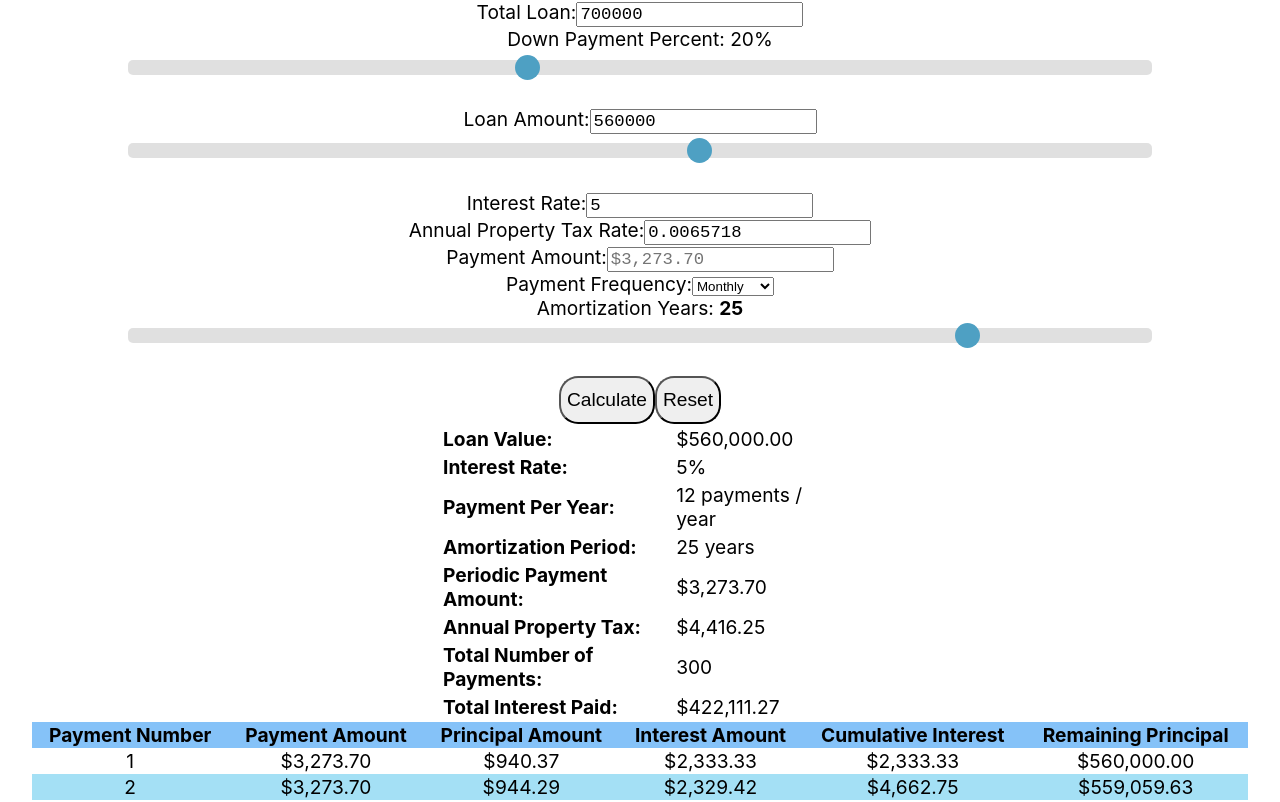
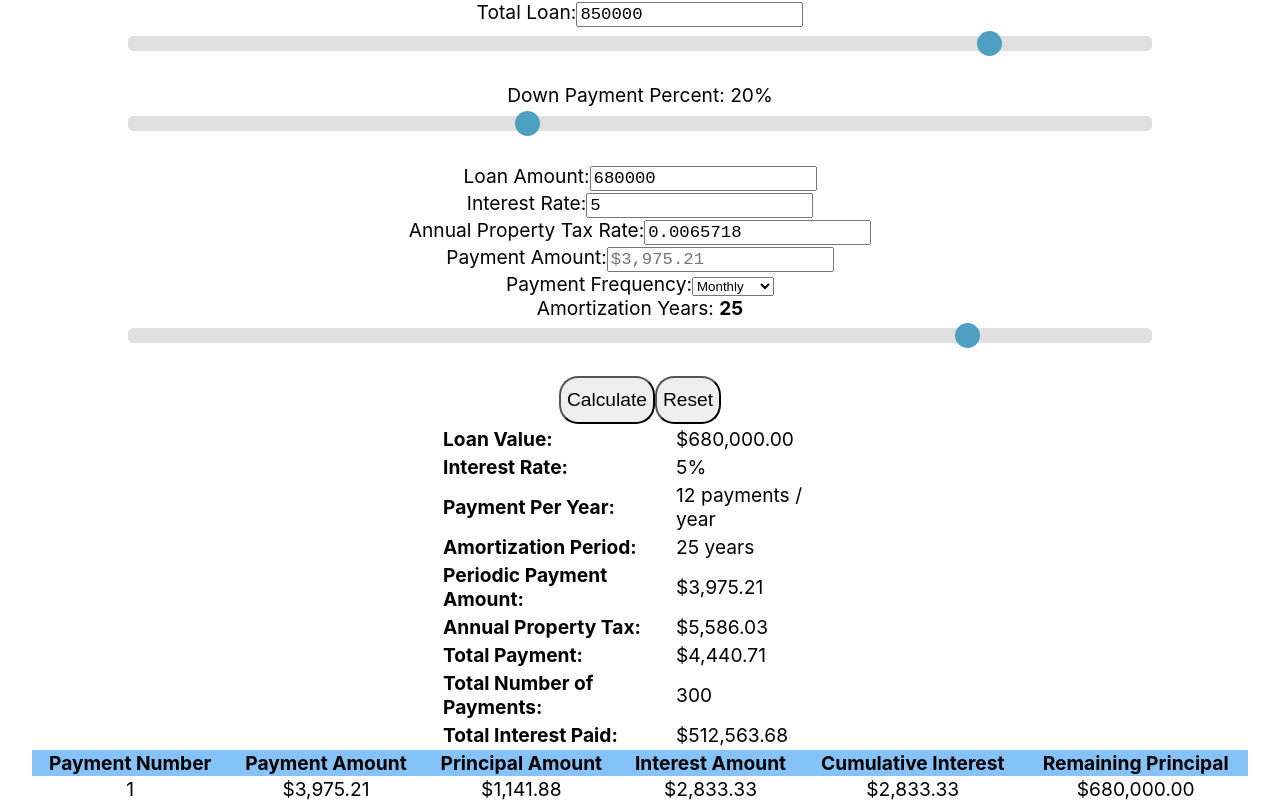
Before and after one commit to tabishz/amortization-calculator, a React (Create React App) app: page / in a window 1280 px wide. Shown: the top 802 px of the page. Built offline with nearby package versions, Linux system fonts and the light colour scheme.

Commit message:
include down payment and property tax

```diff
--- a/src/App.js
+++ b/src/App.js
@@ -3,18 +3,20 @@ import './App.css';
 import React, { Component } from 'react';
 // import ReactDOM from 'react-dom';
 
-const DEFAULT_LOAN_AMOUNT = 700000;
+const DEFAULT_LOAN_AMOUNT = 850000;
+const DEFAULT_DOWN_PAYMENT = 20;
+const DEFAULT_PROPERTY_TAX = 0.0065718;
 
 class App extends Component {
   constructor(props) {
     super(props);
     this.state = {
       totalLoan: DEFAULT_LOAN_AMOUNT,
-      downPayment: 20,
-      loanAmount: DEFAULT_LOAN_AMOUNT * 0.8,
-      loanAmountSlider: DEFAULT_LOAN_AMOUNT * 0.8,
+      amountSlider: DEFAULT_LOAN_AMOUNT,
+      downPayment: DEFAULT_DOWN_PAYMENT,
+      loanAmount: DEFAULT_LOAN_AMOUNT * (1 - DEFAULT_DOWN_PAYMENT / 100),
       interest: 5,
-      propertyTaxRate: 0.0065718,
+      propertyTaxRate: DEFAULT_PROPERTY_TAX,
       frequency: 12,
       years: 25,
       totalInterestPaid: 0,
@@ -22,10 +24,9 @@ class App extends Component {
   }
 
   updateValue = async (e) => {
-    console.log(`Setting ${e.target.id} = ${e.target.value}`);
     await this.setState({ [e.target.id]: e.target.value });
-    if (this.state.loanAmount != this.state.loanAmountSlider) {
-      this.setState({ loanAmount: this.state.loanAmountSlider });
+    if (this.state.totalLoan != this.state.amountSlider) {
+      await this.setState({ totalLoan: this.state.amountSlider });
     }
     await this.doCalc();
     return;
@@ -34,15 +35,14 @@ class App extends Component {
   reset = async () => {
     await this.setState({
       totalLoan: DEFAULT_LOAN_AMOUNT,
+      amountSlider: DEFAULT_LOAN_AMOUNT,
+      downPayment: DEFAULT_DOWN_PAYMENT,
+      loanAmount: DEFAULT_LOAN_AMOUNT * (1 - DEFAULT_DOWN_PAYMENT / 100),
       interest: 5,
-      propertyTaxRate: 0.0065718,
-      downPayment: 20,
-      loanAmount: totalLoan * (1 - this.downPayment / 100),
-      loanAmountSlider: totalLoan * (1 - this.downPayment / 100),
+      propertyTaxRate: DEFAULT_PROPERTY_TAX,
       frequency: 12,
-      years: 1,
+      years: 25,
       totalInterestPaid: 0,
-      paymentAmount: 8501.29,
       alternatePayment: null,
     });
     const altPayment = document.getElementById('alternatePayment');
@@ -53,7 +53,7 @@ class App extends Component {
 
   doCalc = async () => {
     if (
-      this.state.loanAmount &&
+      this.state.totalLoan &&
       this.state.interest &&
       this.state.frequency &&
       this.state.years
@@ -61,7 +61,10 @@ class App extends Component {
       const frequency = parseInt(this.state.frequency);
       const years = parseInt(this.state.years);
       const interest = parseFloat(this.state.interest);
-      const loanAmount = parseFloat(this.state.loanAmount);
+      const loanAmount = parseFloat(
+        this.state.totalLoan * (1 - this.state.downPayment / 100)
+      );
+      await this.setState({loanAmount: loanAmount});
       const effInt = interest / 100 / frequency;
       const totalNumOfPayments = frequency * years;
       const altPayment = document.getElementById('alternatePayment').value;
@@ -163,9 +166,20 @@ class App extends Component {
             ></input>
           </label>
           <br />
-          <label>
-            Down Payment Percent: {this.state.downPayment}%
-          </label>
+          <div className="slidecontainer">
+            <input
+              className="slider"
+              type="range"
+              id="amountSlider"
+              min="1000"
+              max="1000000"
+              step="1000"
+              value={this.state.amountSlider}
+              onChange={this.updateValue}
+            ></input>
+          </div>
+          <br />
+          <label>Down Payment Percent: {this.state.downPayment}%</label>
           <br />
           <div className="slidecontainer">
             <input
@@ -191,19 +205,6 @@ class App extends Component {
               onChange={this.updateValue}
             ></input>
           </label>
-          <br />
-          <div className="slidecontainer">
-            <input
-              className="slider"
-              type="range"
-              id="loanAmountSlider"
-              min="1000"
-              max="1000000"
-              step="1000"
-              value={this.state.loanAmountSlider}
-              onChange={this.updateValue}
-            ></input>
-          </div>
           <br />
           <label>
             Interest Rate:
@@ -298,8 +299,20 @@ class App extends Component {
               </tr>
               <tr>
                 <td className="titles">Annual Property Tax:</td>
-                <td>{numForm.format(this.state.propertyTaxRate *
-                  this.state.loanAmount * 1.2)}</td>
+                <td>
+                  {numForm.format(
+                    this.state.propertyTaxRate * this.state.totalLoan
+                  )}
+                </td>
+              </tr>
+              <tr>
+                <td className="titles">Total Payment:</td>
+                <td>
+                  {numForm.format(
+                    (this.state.propertyTaxRate * this.state.totalLoan)
+                    / this.state.frequency + this.state.payment
+                  )}
+                </td>
               </tr>
               <tr>
                 <td className="titles">Total Number of Payments:</td>
```
